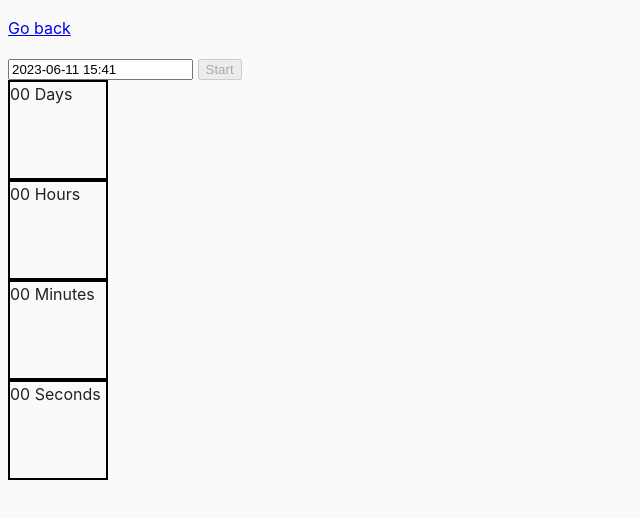
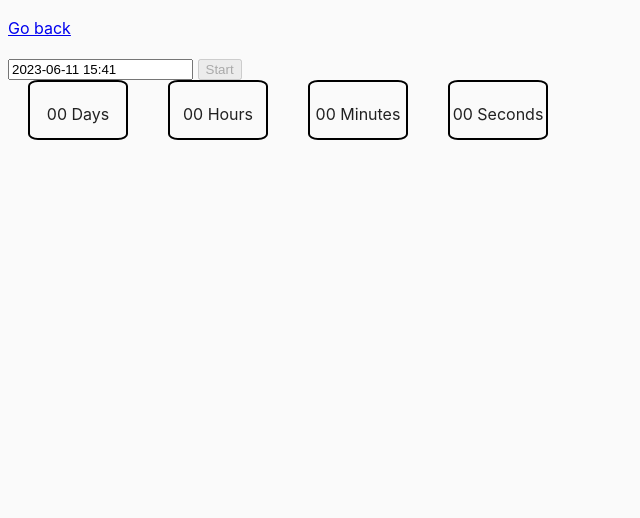
Before and after one commit to ViktoriaTorianik/goit-js-hw-09, a website built with Parcel: page src/02-timer.html in a window 1280 px wide. Shown: the whole page, without its empty margins (0-640 px from the left). Built offline with nearby package versions, Linux system fonts and the light colour scheme.

Commit message:
task1 fix

```diff
--- a/package.json
+++ b/package.json
@@ -19,7 +19,8 @@
   },
   "dependencies": {
     "flatpickr": "^4.6.13",
-    "modern-normalize": "^1.1.0"
+    "modern-normalize": "^1.1.0",
+    "notiflix": "^3.2.6"
   },
   "devDependencies": {
     "@parcel/transformer-sass": "^2.6.0",
--- a/src/css/common.css
+++ b/src/css/common.css
@@ -19,6 +19,13 @@ img {
 
 .field {
   width: 100px;
-  height: 100px;
+  height: 60px;
   border: 2px solid black;
+  border-radius: 10%;
+  flex-direction: column;
+  align-items: center;
+  text-align: center;
+  margin-right: 20px;
+  margin-left: 20px;
+  padding-top: 20px;
 }
--- a/src/js/01-color-switcher.js
+++ b/src/js/01-color-switcher.js
@@ -13,15 +13,14 @@ function onStart(){
     function getRandomHexColor() {
         return `#${Math.floor(Math.random() * 16777215).toString(16).padStart(6, 0)}`;
       } },1000)
-      startButton.setAttribute('disabled','true')
-      stopButton.removeAttribute ('disable')
+      startButton.setAttribute('disabled', '')
+      stopButton.removeAttribute('disabled')
     }
 
 stopButton.addEventListener('click', onStop)
 function onStop(){
+
     clearInterval(timerId)
-    startButton.removeAttribute ('disable')
-    stopButton.setAttribute('disabled','true')
+    startButton.removeAttribute('disabled')
+    stopButton.setAttribute('disabled', '')
 }
-
-console.log(startButton);
--- a/src/js/02-timer.js
+++ b/src/js/02-timer.js
@@ -12,7 +12,7 @@ const seconds = document.querySelector('span[data-seconds]')
 const divTimer = document.querySelector("div")
 console.log(divTimer);
 
-// divTimer.style.display = "flex"
+divTimer.style.display = "flex"
 // days.style.border = "2px solid red"
 
 
@@ -22,6 +22,7 @@ console.log(divTimer);
     defaultDate: new Date(),
     minuteIncrement: 1,
     onClose(selectedDates) {
+      console.log('123')
         if(selectedDates[0]<new Date()){
             window.alert("Please choose a date in the future")
         } else {
```
Also changed, not shown: src/js/03-promises.js (+30 -12 lines), 1 other file.
